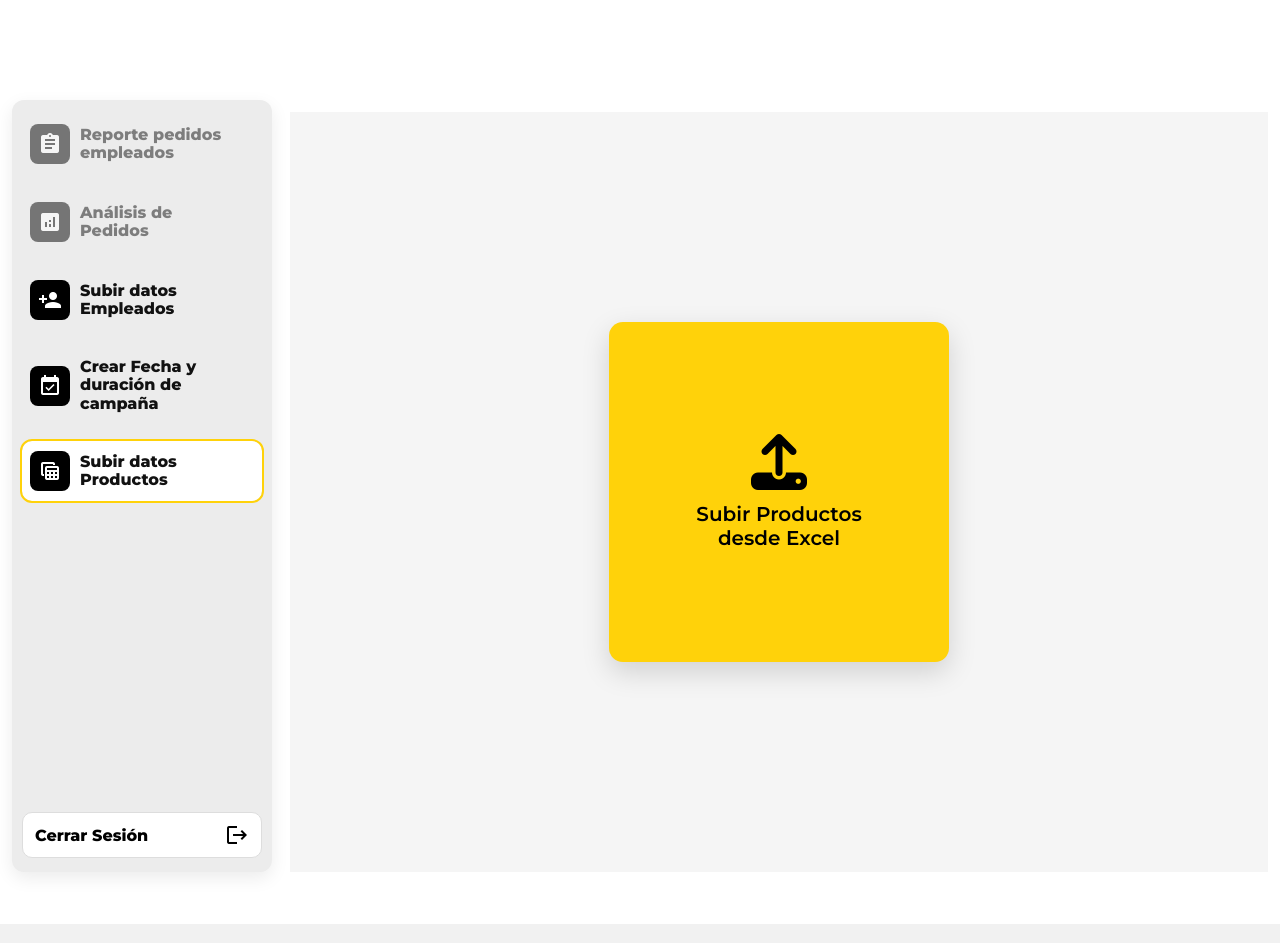
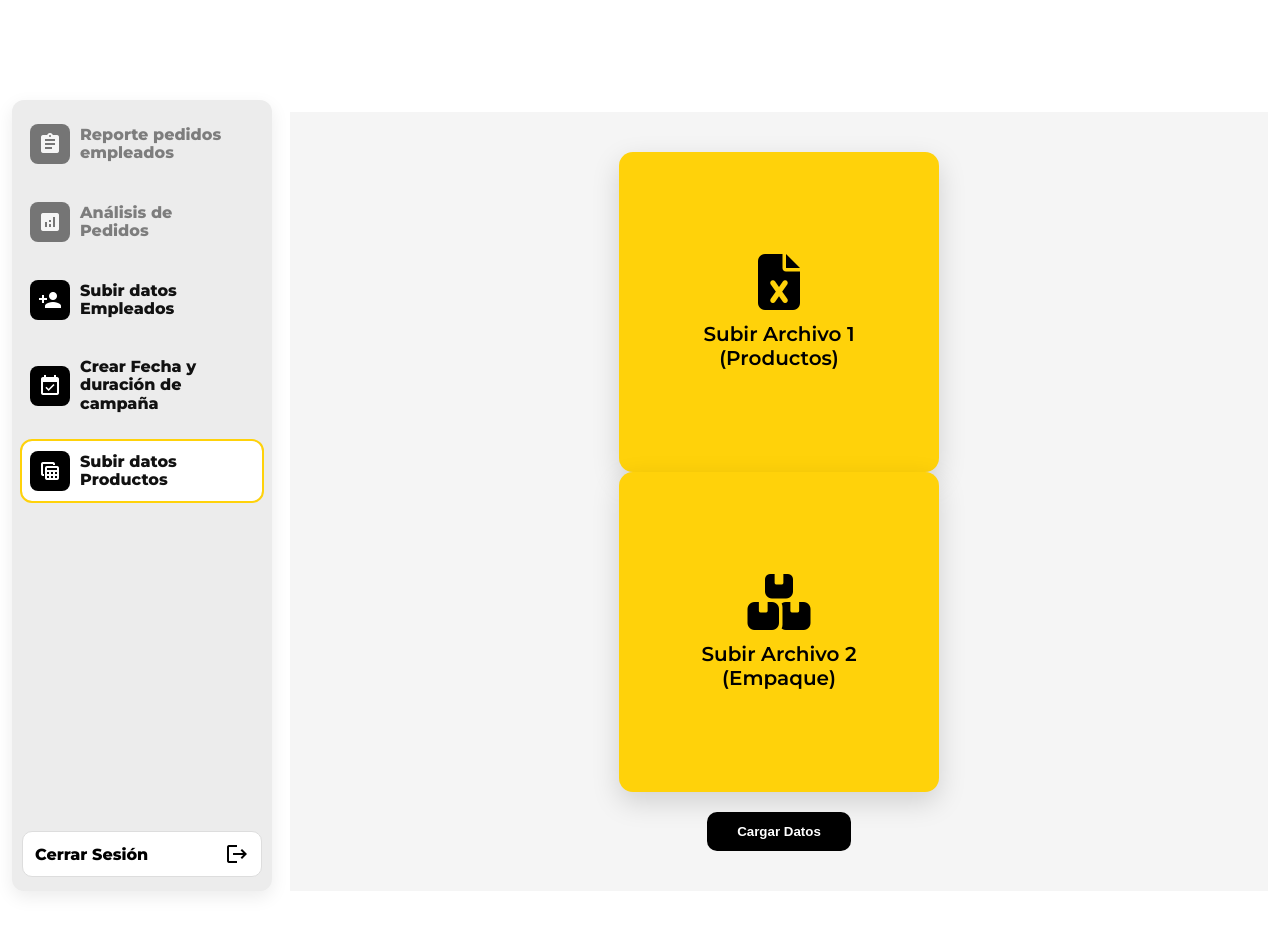
Before and after one commit to Marianavc02/Proyecto2, a Django app: page /productos/cargar-excel/ in a window 1280 px wide. Shown: the part 69-1012 px from the top of the page. Run offline with Django 5.2, Linux system fonts and the light colour scheme; data that the repository does not hold is empty.

Commit message:
Actualización cargra productos para cargar pedido minimo

```diff
--- a/productos/forms.py
+++ b/productos/forms.py
@@ -11,10 +11,15 @@ class ActualizarStockMinimoForm(forms.Form):
 
 
 class ExcelUploadForm(forms.Form):
-    archivo = forms.FileField(
-        label="Seleccione archivo Excel",
-        help_text="Formatos soportados: XLSX",
-        widget=forms.FileInput(attrs={"accept": ".xlsx"}),
+    archivo1 = forms.FileField(
+        label="Archivo Excel 1 (Productos)",
+        help_text="Debe contener: SKU, DESCRICIÓN, SBU, CATEGORÍA, PRECIO ANTES DE IVA",
+        widget=forms.FileInput(attrs={"accept": ".xlsx,.xls"}),
+    )
+    archivo2 = forms.FileField(
+        label="Archivo Excel 2 (Empaque)",
+        help_text="Debe contener: SKU, UND EMPAQUE",
+        widget=forms.FileInput(attrs={"accept": ".xlsx,.xls"}),
     )
 
 
--- a/productos/templates/productos/cargar_excel.html
+++ b/productos/templates/productos/cargar_excel.html
@@ -4,21 +4,21 @@
 
 {% block admin_content %}
 <style>
-  /* Contenedor centrado bajo la navbar */
   .page-wrap{
-    min-height: calc(100vh - 120px);   /* deja espacio para la navbar sticky */
+    min-height: calc(100vh - 120px);
     display: flex;
     align-items: center;
     justify-content: center;
     padding: 40px 16px;
     background: #f5f5f5;
     font-family: 'Montserrat', sans-serif;
+    gap: 30px;
+    flex-wrap: wrap;
   }
 
-  /* Tarjeta/botón de carga */
   .upload-card{
-    width: 340px;
-    height: 340px;
+    width: 320px;
+    height: 320px;
     border: none;
     border-radius: 14px;
     background: #FFD20A;
@@ -37,20 +37,30 @@
   .upload-card:hover{ transform: translateY(-2px); box-shadow: 0 16px 36px rgba(0,0,0,.22); }
   .upload-card i{ font-size: 56px; margin-bottom: 12px; }
 
-  /* Ocultar input file real */
   input[type="file"]{ display:none; }
 
-  /* Mensajes debajo de la navbar */
   .messages{
-    position: sticky;    /* se mantiene bajo la navbar si se hace scroll */
+    position: sticky;
     top: 90px;
     margin: 0 auto 12px;
     max-width: 360px;
     z-index: 5;
   }
+
+  .submit-btn{
+    margin-top: 20px;
+    padding: 12px 30px;
+    border-radius: 10px;
+    border: none;
+    background: #000;
+    color: #fff;
+    font-weight: 600;
+    cursor: pointer;
+    transition: background .2s ease;
+  }
+  .submit-btn:hover{ background: #333; }
 </style>
 
-<!-- Mensajes flash -->
 <div class="messages">
   {% if messages %}
     {% for message in messages %}
@@ -62,19 +72,30 @@
   {% endif %}
 </div>
 
-<!-- Tarjeta centrada -->
 <div class="page-wrap">
   <form method="post" enctype="multipart/form-data" action="{% url 'cargar_excel' %}">
     {% csrf_token %}
-    <label for="archivo" class="upload-card">
-      <i class="fas fa-upload"></i>
-      <span>Subir Productos<br>desde Excel</span>
+
+    <!-- Excel 1 -->
+    <label for="archivo1" class="upload-card">
+      <i class="fas fa-file-excel"></i>
+      <span>Subir Archivo 1<br>(Productos)</span>
     </label>
-    <input type="file" name="archivo" id="archivo" accept=".xlsx,.xls" onchange="this.form.submit()">
+    <input type="file" name="archivo1" id="archivo1" accept=".xlsx,.xls">
+
+    <!-- Excel 2 -->
+    <label for="archivo2" class="upload-card">
+      <i class="fas fa-boxes"></i>
+      <span>Subir Archivo 2<br>(Empaque)</span>
+    </label>
+    <input type="file" name="archivo2" id="archivo2" accept=".xlsx,.xls">
+
+    <div style="width: 100%; text-align: center;">
+      <button type="submit" class="submit-btn">Cargar Datos</button>
+    </div>
   </form>
 </div>
 
-<!-- Iconos / JS (opcional) -->
 <link rel="stylesheet" href="https://cdnjs.cloudflare.com/ajax/libs/font-awesome/6.5.0/css/all.min.css">
 <script src="https://cdn.jsdelivr.net/npm/bootstrap@5.1.3/dist/js/bootstrap.bundle.min.js"></script>
 {% endblock %}
--- a/productos/templates/productos/lista_productos.html
+++ b/productos/templates/productos/lista_productos.html
@@ -33,6 +33,7 @@
         Actualizar Stock y Pedido Mínimo
     </a>
     <!-- Tabla de productos -->
+    <!-- Tabla de productos -->
 <table style="width: 100%; border-collapse: collapse; background: white; border-radius: 10px; overflow: hidden; box-shadow: 0 4px 8px rgba(0,0,0,0.1);">
     <thead>
         <tr>
@@ -41,6 +42,7 @@
             <th style="padding: 12px 15px; border-bottom: 1px solid #ddd; background-color: #D9D9D9; font-weight: 600;">SBU</th>
             <th style="padding: 12px 15px; border-bottom: 1px solid #ddd; background-color: #D9D9D9; font-weight: 600;">Categoría</th>
             <th style="padding: 12px 15px; border-bottom: 1px solid #ddd; background-color: #D9D9D9; font-weight: 600;">Precio sin IVA</th>
+            <th style="padding: 12px 15px; border-bottom: 1px solid #ddd; background-color: #D9D9D9; font-weight: 600;">Unidad mínima</th> <!-- 👈 NUEVO -->
             <th style="padding: 12px 15px; border-bottom: 1px solid #ddd; background-color: #D9D9D9; font-weight: 600;">Imágenes</th>
         </tr>
     </thead>
@@ -52,6 +54,7 @@
             <td style="padding: 12px 15px;">{{ producto.sbu }}</td>
             <td style="padding: 12px 15px;">{{ producto.categoria }}</td>
             <td style="padding: 12px 15px;">{{ producto.precio_sin_iva }}</td>
+            <td style="padding: 12px 15px;">{{ producto.minimo_pedido }}</td> <!-- 👈 NUEVO -->
             <td style="padding: 12px 15px;">
                 {% for img in producto.imagenes.all %}
                     <img src="{{ img.imagen.url }}" alt="Imagen" style="max-width: 50px; max-height: 50px; border-radius: 4px;">
--- a/productos/views.py
+++ b/productos/views.py
@@ -18,50 +18,72 @@ def cargar_excel(request):
         form = ExcelUploadForm(request.POST, request.FILES)
         if form.is_valid():
             try:
-                archivo = request.FILES["archivo"]
-                df = pd.read_excel(archivo, decimal=",")
+                archivo1 = request.FILES["archivo1"]
+                archivo2 = request.FILES["archivo2"]
 
-                # Normalizar nombres de columnas
-                df.columns = [col.strip().upper() for col in df.columns]
+                df1 = pd.read_excel(archivo1, decimal=",")
+                df2 = pd.read_excel(archivo2, decimal=",")
 
-                # Columnas requeridas en el Excel
-                columnas_requeridas = [
-                    "SKU",
-                    "DESCRICIÓN",
-                    "SBU",
-                    "CATEGORÍA",
-                    "PRECIO ANTES DE IVA",
-                ]
+                # Normalizar columnas
+                df1.columns = [col.strip().upper() for col in df1.columns]
+                df2.columns = [col.strip().upper() for col in df2.columns]
 
-                if not all(col in df.columns for col in columnas_requeridas):
+                # Columnas requeridas
+                cols_excel1 = ["SKU", "DESCRICIÓN", "SBU", "CATEGORÍA", "PRECIO ANTES DE IVA"]
+                cols_excel2 = ["SKU", "UND EMPAQUE"]
+
+                # Validaciones
+                if not all(c in df1.columns for c in cols_excel1):
                     messages.error(
                         request,
-                        f"El archivo no tiene las columnas requeridas. Columnas encontradas: {df.columns.tolist()}",
+                        f"Archivo 1 inválido. Columnas encontradas: {df1.columns.tolist()}",
                     )
                     return redirect("cargar_excel")
 
-                # Procesar cada fila
-                for _, row in df.iterrows():
+                if not all(c in df2.columns for c in cols_excel2):
+                    messages.error(
+                        request,
+                        f"Archivo 2 inválido. Columnas encontradas: {df2.columns.tolist()}",
+                    )
+                    return redirect("cargar_excel")
+
+                # Quedarse con lo necesario
+                df1 = df1[cols_excel1]
+                df2 = df2[cols_excel2]
+
+                # Unir por SKU
+                df_final = pd.merge(df1, df2, on="SKU", how="left")
+
+                # Guardar en la BD
+                for _, row in df_final.iterrows():
+                    # Tomamos el valor de UND EMPAQUE y si está vacío lo dejamos en 0
+                    minimo_pedido = row.get("UND EMPAQUE", 0)
+                    if pd.isna(minimo_pedido):
+                        minimo_pedido = 0
+
                     Producto.objects.update_or_create(
-                        sku=row["SKU"],  # <-- aquí usamos sku
+                        sku=row["SKU"],
                         defaults={
                             "descripcion": row["DESCRICIÓN"],
                             "sbu": row["SBU"],
                             "categoria": row["CATEGORÍA"],
                             "precio_sin_iva": row["PRECIO ANTES DE IVA"],
+                            "minimo_pedido": minimo_pedido,  # 👈 ya controlado
                         },
                     )
+
 
                 messages.success(request, "Productos cargados exitosamente")
                 return redirect("lista_productos")
 
             except Exception as e:
-                messages.error(request, f"Error al procesar el archivo: {str(e)}")
+                messages.error(request, f"Error al procesar los archivos: {str(e)}")
                 return redirect("cargar_excel")
     else:
         form = ExcelUploadForm()
 
     return render(request, "productos/cargar_excel.html", {"form": form})
+
 
 
 def lista_productos(request):
```
Lines whose indentation alone changed are shown as unchanged.
